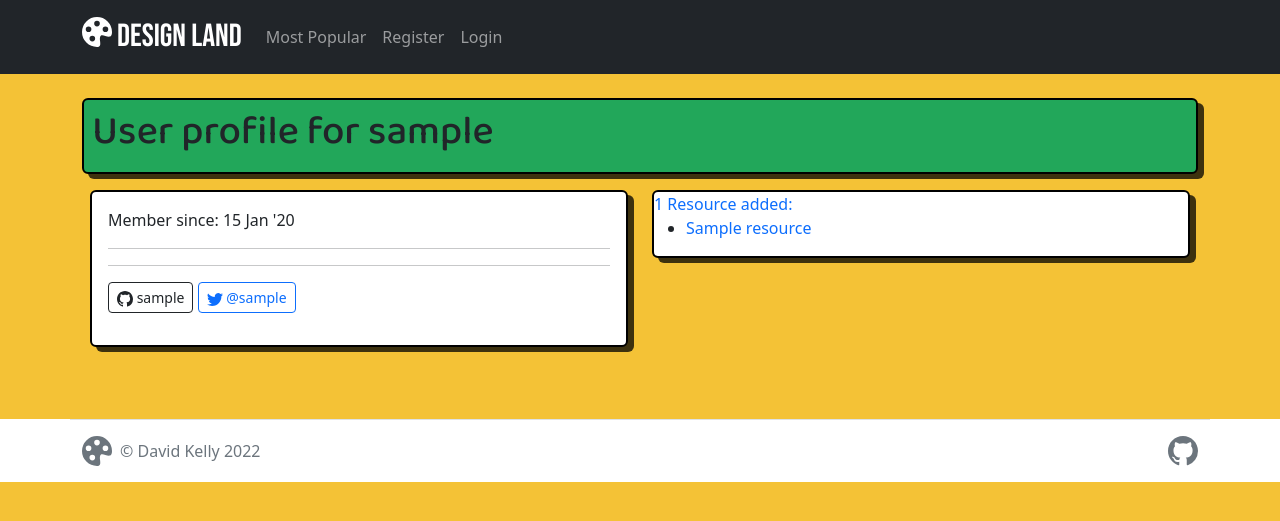
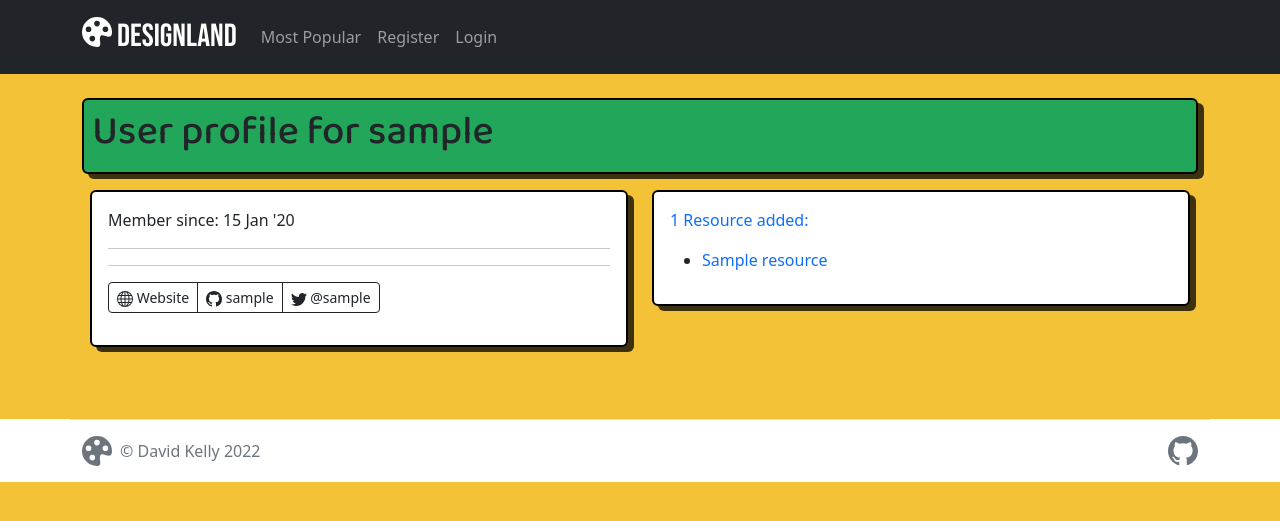
Before and after one commit to davidindub/designland, a Django app: a page that uses templates/base.html in a window 1280 px wide. Shown: the top 521 px of the page. Run offline with Django 3.2, Linux system fonts and the light colour scheme; tables that the repository leaves empty hold one stand-in row (values such as "Sample post"); parts of the project's set-up code (start-up, migrations or seed data) failed here and were passed over.

Commit message:
Add portfolio url to user profiles

```diff
--- a/designland/settings.py
+++ b/designland/settings.py
@@ -55,6 +55,7 @@ INSTALLED_APPS = [
     'django.contrib.sessions',
     'django.contrib.messages',
     'django.contrib.sites',
+    'django.contrib.humanize',
     'allauth',
     'allauth.account',
     'allauth.socialaccount',
--- a/directory/forms.py
+++ b/directory/forms.py
@@ -9,8 +9,9 @@ class FormForResource(ModelForm):
 class FormForProfile(ModelForm):
     class Meta:
         model = Profile
-        fields = ["username_github", "username_twitter"]
+        fields = ["username_github", "username_twitter", "website_address"]
         labels = {
             "username_github": "GitHub",
-            "username_twitter": "Twitter"
+            "username_twitter": "Twitter",
+            "website_address": "Portfolio URL"
         }
--- a/directory/models.py
+++ b/directory/models.py
@@ -43,6 +43,7 @@ class Profile(models.Model):
     user = models.OneToOneField(User, null=True, on_delete=models.CASCADE)
     username_twitter = models.CharField(max_length=15, null=True)
     username_github = models.CharField(max_length=39, null=True)
+    website_address = models.CharField(max_length=100, null=True)
 
     def __str__(self):
         return self.user.username
--- a/static/css/style.css
+++ b/static/css/style.css
@@ -61,12 +61,19 @@ a {
     transition: all 0.2s ease-in-out;
     font-family: 'Baloo 2', sans-serif;
     font-size: 1.5rem;
-    background-color: rgb(157, 154, 198);
     border: 2px solid rgb(0, 0, 0);
     border-radius: 0.375rem;
     padding: 0.5rem 3rem;
 }
 
+.page-link-prev {
+    background-color: rgb(157, 154, 198);
+}
+
+.page-link-next {
+    background-color: rgb(218, 123, 77);
+}
+
 .resource-tag {
     background-color: rgb(157, 154, 198);
 }
--- a/templates/base.html
+++ b/templates/base.html
@@ -25,7 +25,7 @@
                     <path
                         d="M12.433 10.07C14.133 10.585 16 11.15 16 8a8 8 0 1 0-8 8c1.996 0 1.826-1.504 1.649-3.08-.124-1.101-.252-2.237.351-2.92.465-.527 1.42-.237 2.433.07zM8 5a1.5 1.5 0 1 1 0-3 1.5 1.5 0 0 1 0 3zm4.5 3a1.5 1.5 0 1 1 0-3 1.5 1.5 0 0 1 0 3zM5 6.5a1.5 1.5 0 1 1-3 0 1.5 1.5 0 0 1 3 0zm.5 6.5a1.5 1.5 0 1 1 0-3 1.5 1.5 0 0 1 0 3z" />
                 </svg>
-                Design land
+                Designland
             </a>
             <button class="navbar-toggler" type="button" data-bs-toggle="collapse"
                 data-bs-target="#navbarSupportedContent" aria-controls="navbarSupportedContent" aria-expanded="false"
--- a/templates/resource_detail.html
+++ b/templates/resource_detail.html
@@ -1,4 +1,5 @@
 {% extends 'base.html' %}
+{% load humanize %}
 
 {% block title %}
 {{ resource.title }} / Designland
@@ -19,7 +20,7 @@
                         <h1 class="post-title text-dark">{{ resource.title }}</h1>
                     </a>
                     <a href="{% url 'user' resource.author%}">
-                        <p class="post-subtitle">{{ resource.author }}  </a>| {{ resource.created_on|date:'j M \'y' }}</p>
+                        <p class="post-subtitle">{{ resource.author }}  </a>| Added {{ resource.created_on|naturaltime }}</p>
 
                         {% if user.is_authenticated %}
                         {% if user.username == resource.author.username or user.is_superuser %}
--- a/templates/resource_form.html
+++ b/templates/resource_form.html
@@ -10,6 +10,7 @@ Add/Update a submission
 
 {% block content %}
 
+<div class="container-main-content p-4">
 <form method="POST" action="">
     {% csrf_token %}
 
@@ -20,5 +21,6 @@ Add/Update a submission
         <input type="submit" value="Submit" class="btn btn-dark"></input>
 
 </form>
+</div>
 
 {% endblock content %}
--- a/templates/user_profile.html
+++ b/templates/user_profile.html
@@ -41,7 +41,17 @@ User profile for {{user_info.get_username }}
 
 
                                 <hr>
-
+                                <div class="btn-group" role="group">
+                                {% if profile_info.website_address %}
+                                <a href="{{ profile_info.website_address }}"
+                                    target="_blank"
+                                    class="btn btn-sm btn-outline-dark"
+                                    aria-label="Visit {{ profile_info }} 's website (opens in a new tab)">
+                                    <svg xmlns="http://www.w3.org/2000/svg" width="16" height="16" fill="currentColor" class="bi bi-globe" viewBox="0 0 16 16">
+                                        <path d="M0 8a8 8 0 1 1 16 0A8 8 0 0 1 0 8zm7.5-6.923c-.67.204-1.335.82-1.887 1.855A7.97 7.97 0 0 0 5.145 4H7.5V1.077zM4.09 4a9.267 9.267 0 0 1 .64-1.539 6.7 6.7 0 0 1 .597-.933A7.025 7.025 0 0 0 2.255 4H4.09zm-.582 3.5c.03-.877.138-1.718.312-2.5H1.674a6.958 6.958 0 0 0-.656 2.5h2.49zM4.847 5a12.5 12.5 0 0 0-.338 2.5H7.5V5H4.847zM8.5 5v2.5h2.99a12.495 12.495 0 0 0-.337-2.5H8.5zM4.51 8.5a12.5 12.5 0 0 0 .337 2.5H7.5V8.5H4.51zm3.99 0V11h2.653c.187-.765.306-1.608.338-2.5H8.5zM5.145 12c.138.386.295.744.468 1.068.552 1.035 1.218 1.65 1.887 1.855V12H5.145zm.182 2.472a6.696 6.696 0 0 1-.597-.933A9.268 9.268 0 0 1 4.09 12H2.255a7.024 7.024 0 0 0 3.072 2.472zM3.82 11a13.652 13.652 0 0 1-.312-2.5h-2.49c.062.89.291 1.733.656 2.5H3.82zm6.853 3.472A7.024 7.024 0 0 0 13.745 12H11.91a9.27 9.27 0 0 1-.64 1.539 6.688 6.688 0 0 1-.597.933zM8.5 12v2.923c.67-.204 1.335-.82 1.887-1.855.173-.324.33-.682.468-1.068H8.5zm3.68-1h2.146c.365-.767.594-1.61.656-2.5h-2.49a13.65 13.65 0 0 1-.312 2.5zm2.802-3.5a6.959 6.959 0 0 0-.656-2.5H12.18c.174.782.282 1.623.312 2.5h2.49zM11.27 2.461c.247.464.462.98.64 1.539h1.835a7.024 7.024 0 0 0-3.072-2.472c.218.284.418.598.597.933zM10.855 4a7.966 7.966 0 0 0-.468-1.068C9.835 1.897 9.17 1.282 8.5 1.077V4h2.355z"/>
+                                      </svg>
+                                    Website</a>
+                                {% endif %}
 
                                 {% if profile_info.username_github %}
                                 <a href="https://www.github.com/{{ profile_info.username_github }}"
@@ -53,19 +63,19 @@ User profile for {{user_info.get_username }}
                                       </svg>
                                     {{ profile_info.username_github }}</a>
                                 {% endif %}
+
                                 {% if profile_info.username_twitter %}
                                <a href="https://www.twitter.com/{{ profile_info.username_twitter }}"
                                     target="_blank"
-                                    class="btn btn-sm btn-outline-primary"
+                                    class="btn btn-sm btn-outline-dark"
                                     aria-label="Visit {{ profile_info.username_twitter}} 's profile on Twitter (opens in a new tab)"
                                     >
                                     <svg xmlns="http://www.w3.org/2000/svg" width="16" height="16" fill="currentColor" class="bi bi-twitter" viewBox="0 0 16 16">
                                         <path d="M5.026 15c6.038 0 9.341-5.003 9.341-9.334 0-.14 0-.282-.006-.422A6.685 6.685 0 0 0 16 3.542a6.658 6.658 0 0 1-1.889.518 3.301 3.301 0 0 0 1.447-1.817 6.533 6.533 0 0 1-2.087.793A3.286 3.286 0 0 0 7.875 6.03a9.325 9.325 0 0 1-6.767-3.429 3.289 3.289 0 0 0 1.018 4.382A3.323 3.323 0 0 1 .64 6.575v.045a3.288 3.288 0 0 0 2.632 3.218 3.203 3.203 0 0 1-.865.115 3.23 3.23 0 0 1-.614-.057 3.283 3.283 0 0 0 3.067 2.277A6.588 6.588 0 0 1 .78 13.58a6.32 6.32 0 0 1-.78-.045A9.344 9.344 0 0 0 5.026 15z"/>
                                       </svg>
                                       @{{ profile_info.username_twitter }}</a>
-
-
                                 {% endif %}
+                            </div>
                             </p>
 
                         </div>
@@ -74,6 +84,8 @@ User profile for {{user_info.get_username }}
 
                 <div class="col-lg-6">
                     <div class="card mb-4">
+                        <div class="card-body">
+                            <p class="card-text ">
                         {% if profile_info.number_resources_added == 0 %}
                         No Resources added yet:
                         {% elif profile_info.number_resources_added > 1 %}
@@ -93,10 +105,13 @@ User profile for {{user_info.get_username }}
                                 <a href="{% url 'resource_detail' resource.slug %}">{{ resource.title }}</a>
                             </li>
                             {% endfor %}
+                            </ul>
                             {% else %}
 
                             {{ user_info.get_username }} hasn't submitted any resources yet.
                             {% endif %}
+                            </p>
+                            </div>
 
                     </div>
                 </div>
```
Also changed, not shown: templates/resource_delete.html (+6 -2 lines), templates/resources_list.html (+10 -2 lines), directory/migrations/0013_profile_website_address.py (added).
